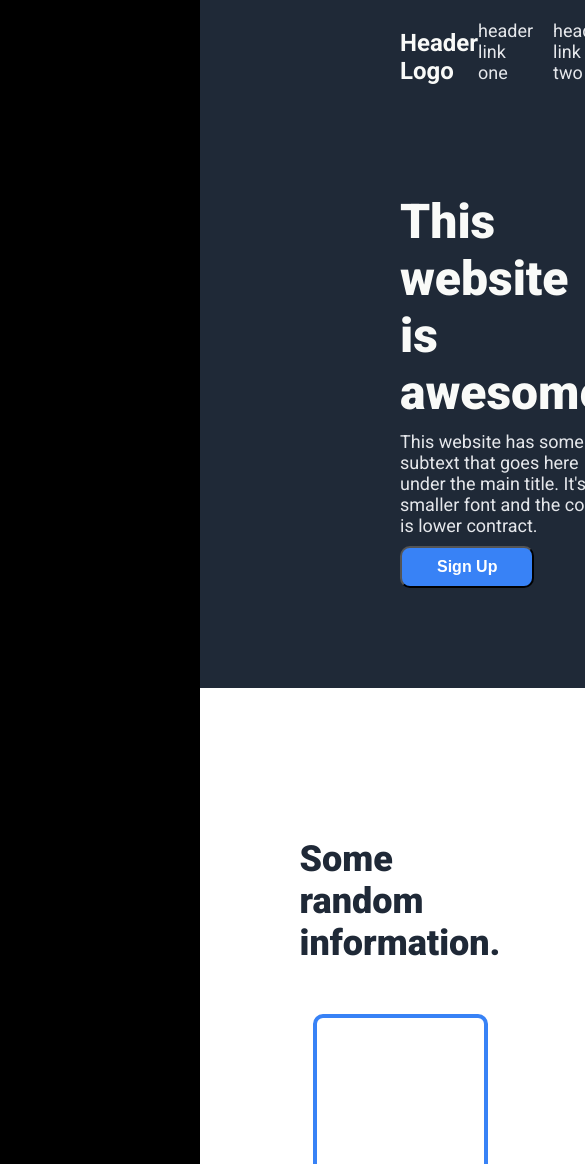
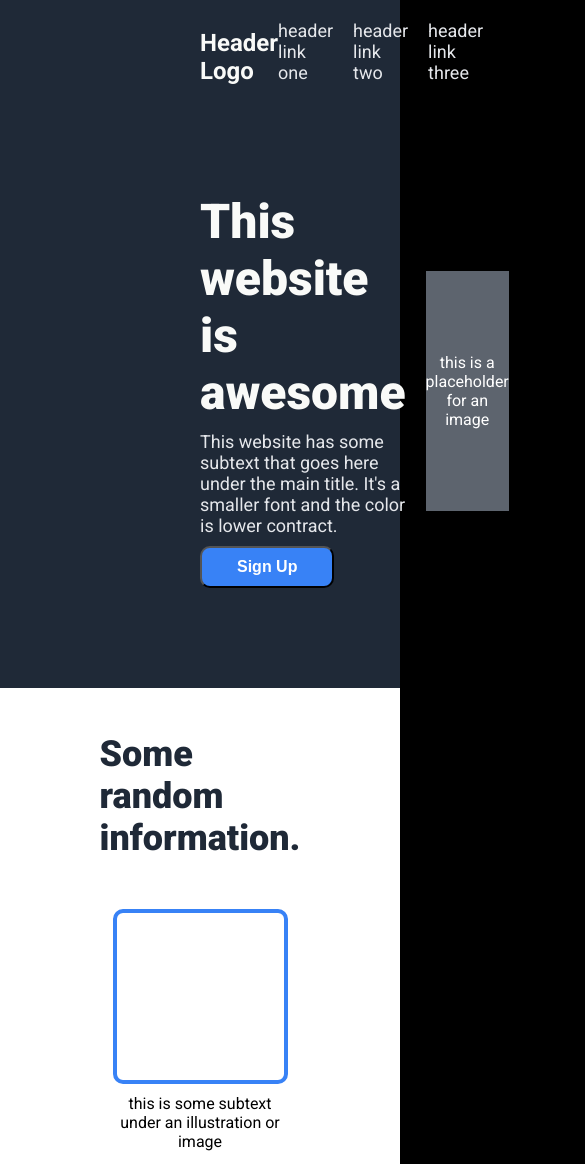
Before and after one commit to davidbentley95/odin-landing-page, a plain HTML site: page index.html in a window 390 px wide. Shown: the top 1164 px of the page, 585 px wide, since content can reach past the window. Drawn offline with Linux system fonts and the light colour scheme.

Commit message:
Add media query for smaller screen
Remove body padding on smaller screen to provide
more room for elements.

Place query at the bottom so no cascading override.

```diff
--- a/styles.css
+++ b/styles.css
@@ -3,6 +3,8 @@
     padding: 0;
     box-sizing: border-box;
 }
+
+
 
 /* Generic styling (colors, sizes, etc) */
 
@@ -101,14 +103,19 @@ a {
     padding-bottom: 100px;
 }
 
+.section-two {
+    gap: 20px;
+}
+
 .img-placeholder {
     height: 240px;
     width: 1000px;
     display: flex;
     justify-content: center;
+    text-align: center;
     align-items: center;
     background-color: #5d646e;
-    margin-left: 20px;
+
 }
 
 /* Section 3 formatting */
@@ -140,7 +147,8 @@ a {
 }
 
 .information-header-text {
-    margin: 50px 0;
+    margin-top: -55px;
+    margin-bottom: 50px;
 }
 
 /* Section 4 formatting */
@@ -197,3 +205,11 @@ a {
 .footer {
     padding: 40px;
 }
+
+/* MEDIA QUERIES */
+
+@media screen and (max-width: 1300px) {
+    body {
+        padding: 0;
+    }
+}
```
